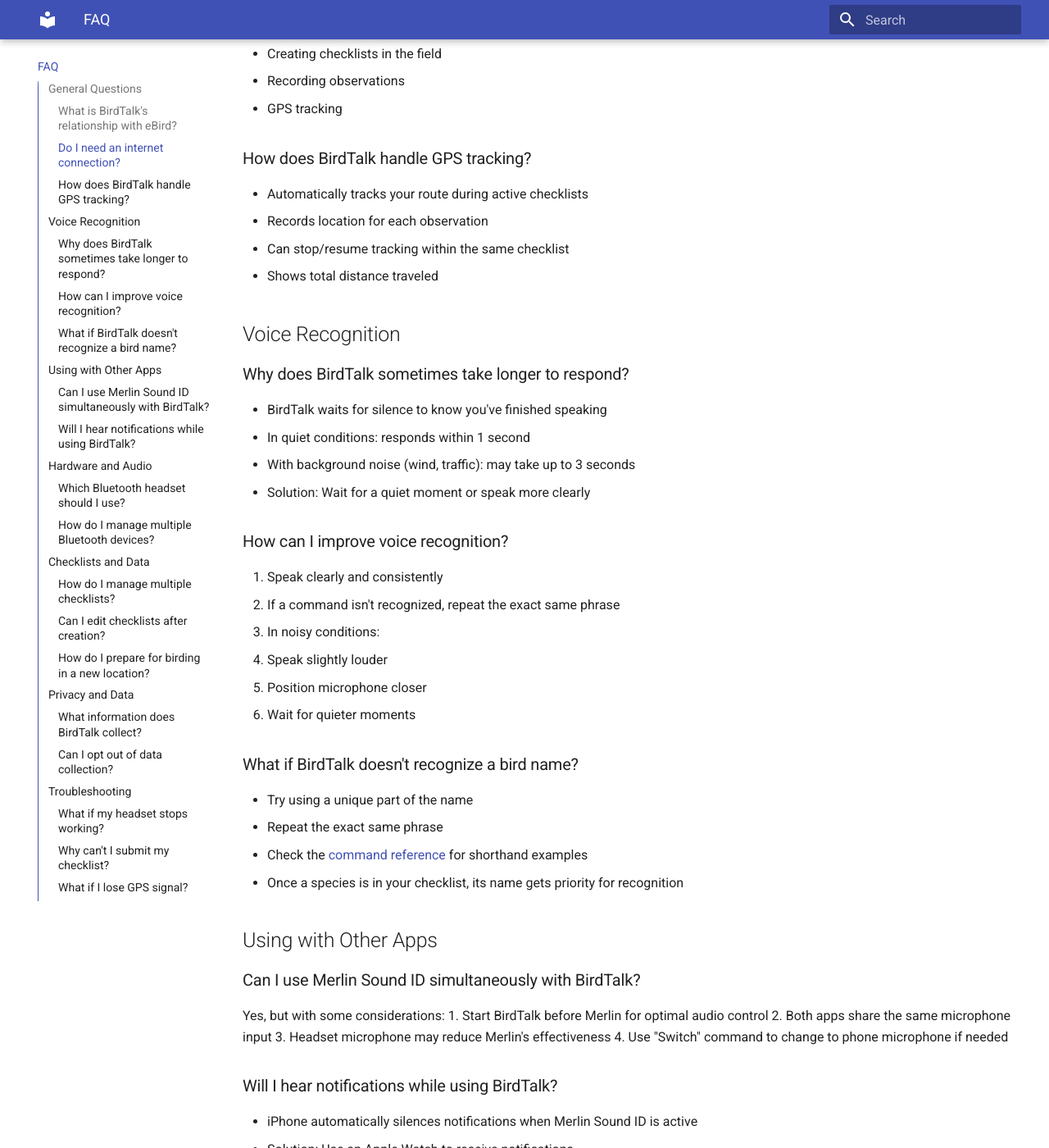
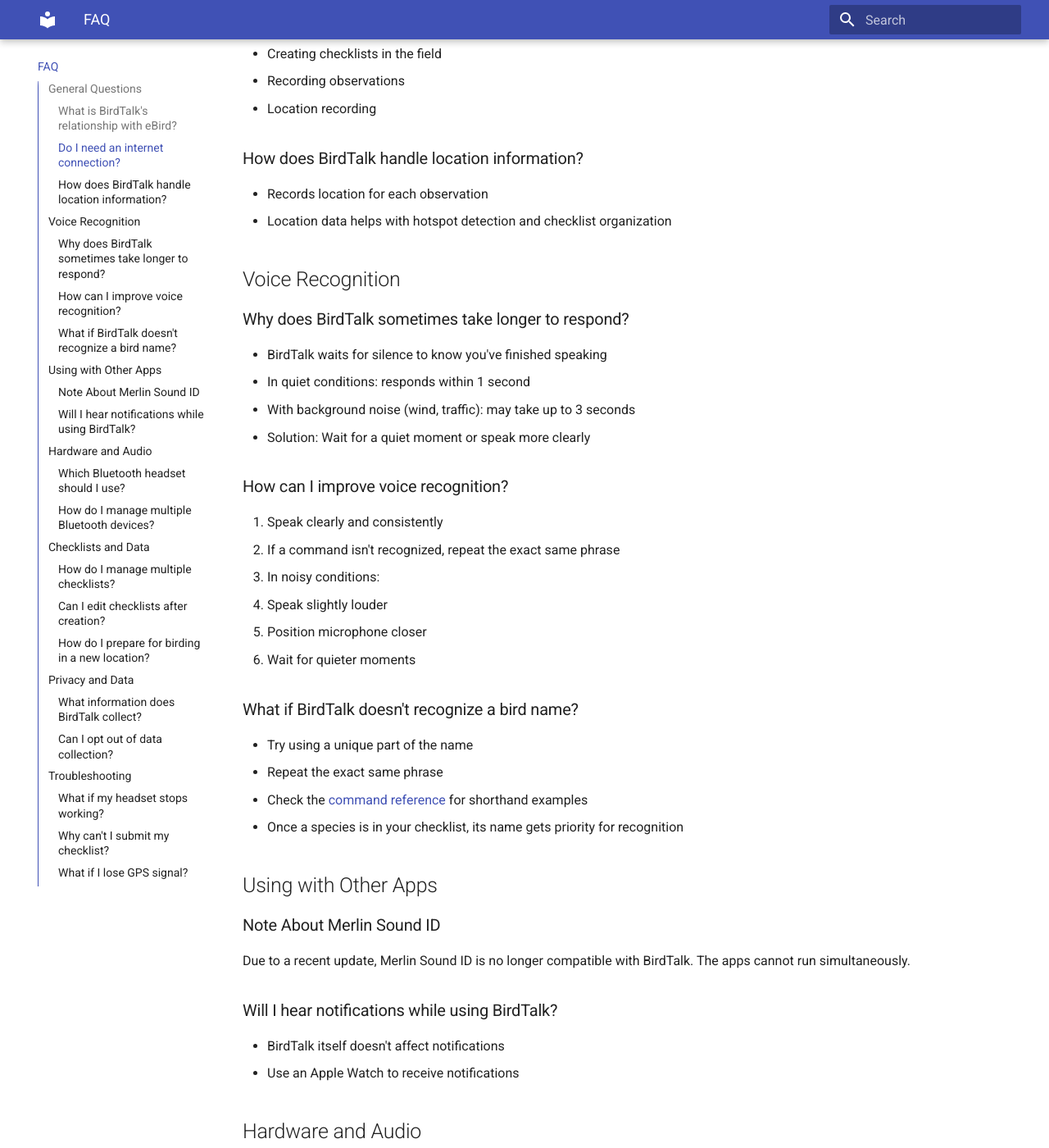
Before and after one commit to johncallender/birdtalk-docs, an MkDocs documentation site: the page built from docs/faq.md, in a window 1280 px wide and 1400 px high, scrolled down 569 px. Shown: the whole window at 82% size. Built offline with MkDocs 1.6.1 and Material for MkDocs 9.7.7, drawn with Linux system fonts in a browser that asks for light colours; some of the changed text lies outside the part shown.

Commit message:
Update GPS tracking references
- Remove GPS track upload references while preserving location features
- Update Stop checklist description
- Update FAQ to clarify location vs tracking features
- Update documentation to reflect that GPS tracks are no longer sent to eBird

```diff
--- a/docs/faq.md
+++ b/docs/faq.md
@@ -16,13 +16,11 @@
 - Not required for:
   - Creating checklists in the field
   - Recording observations
-  - GPS tracking
+  - Location recording
 
-### How does BirdTalk handle GPS tracking?
-- Automatically tracks your route during active checklists
+### How does BirdTalk handle location information?
 - Records location for each observation
-- Can stop/resume tracking within the same checklist
-- Shows total distance traveled
+- Location data helps with hotspot detection and checklist organization
 
 ## Voice Recognition
 
@@ -48,17 +46,12 @@
 
 ## Using with Other Apps
 
-### Can I use Merlin Sound ID simultaneously with BirdTalk?
-Yes, but with some considerations:
-1. Start BirdTalk before Merlin for optimal audio control
-2. Both apps share the same microphone input
-3. Headset microphone may reduce Merlin's effectiveness
-4. Use "Switch" command to change to phone microphone if needed
+### Note About Merlin Sound ID
+Due to a recent update, Merlin Sound ID is no longer compatible with BirdTalk. The apps cannot run simultaneously.
 
 ### Will I hear notifications while using BirdTalk?
-- iPhone automatically silences notifications when Merlin Sound ID is active
-- Solution: Use an Apple Watch to receive notifications
 - BirdTalk itself doesn't affect notifications
+- Use an Apple Watch to receive notifications
 
 ## Hardware and Audio
 
@@ -103,7 +96,7 @@
 ### What information does BirdTalk collect?
 - Logs voice recognition attempts for improvement
 - Stores phonetic format of commands (not readable text)
-- Uses GPS data for tracking and hotspot detection
+- Uses GPS data for hotspot detection and location recording
 - All data is used solely for app functionality and debugging
 
 ### Can I opt out of data collection?
@@ -130,4 +123,3 @@
 - BirdTalk continues recording observations
 - Location data may be less accurate
 - Consider adding location notes in memos
-- GPS track will resume when signal returns
```
Also changed, not shown: doc/screenshots-list.md (added, +65 -0 lines), docs/commands/reference.md (+1 -1 lines), docs/quickstart/first-session.md (+1 -1 lines), docs/tips-and-tricks.md (+0 -13 lines).
